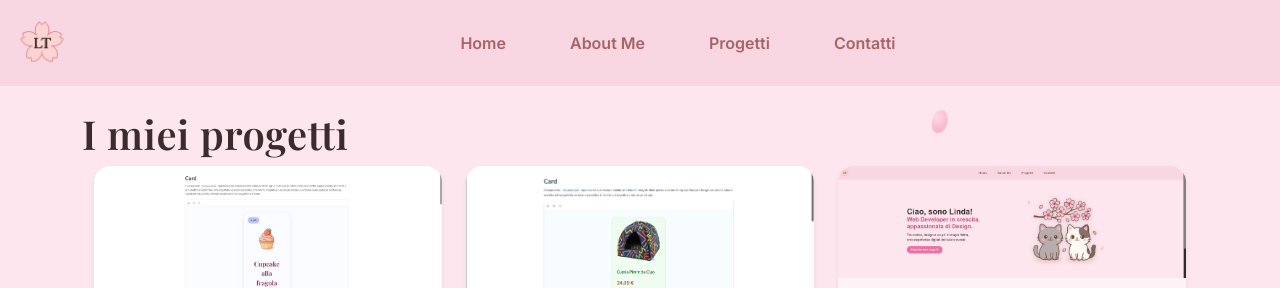
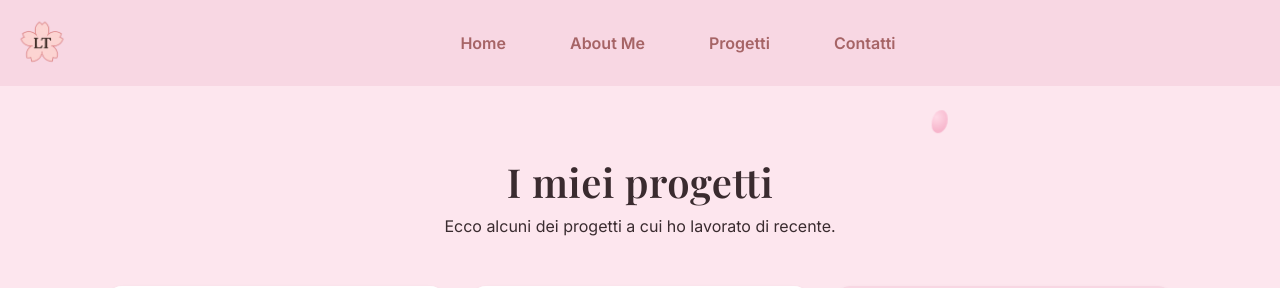
Before and after one commit to LindaTancini/LindaTancini-Portfolio, a React (Vite) app: page /projects in a window 1280 px wide. Shown: the top 288 px of the page. Built offline with nearby package versions, Linux system fonts and the light colour scheme.

Commit message:
feat: add animations to ProjectsPage header and description

```diff
--- a/src/pages/ProjectsPage.jsx
+++ b/src/pages/ProjectsPage.jsx
@@ -1,10 +1,28 @@
 //Importazioni
 import ProjectCardList from "../components/ProjectCardList";
+import { motion } from "framer-motion";
 
 function ProjectsPage() {
   return (
-    <div>
-      <h1>I miei progetti</h1>
+    <div className="container py-5">
+      <motion.h1
+        className="text-center"
+        initial={{ opacity: 0, y: -30 }}
+        animate={{ opacity: 1, y: 0 }}
+        transition={{ duration: 1, ease: "easeOut" }}
+      >
+        I miei progetti
+      </motion.h1>
+
+      <motion.p
+        className="text-center mb-5"
+        initial={{ opacity: 0, y: 30 }}
+        animate={{ opacity: 1, y: 0 }}
+        transition={{ duration: 1, ease: "easeOut", delay: 0.5 }}
+      >
+        Ecco alcuni dei progetti a cui ho lavorato di recente.
+      </motion.p>
+
       <ProjectCardList />
     </div>
   );
```
